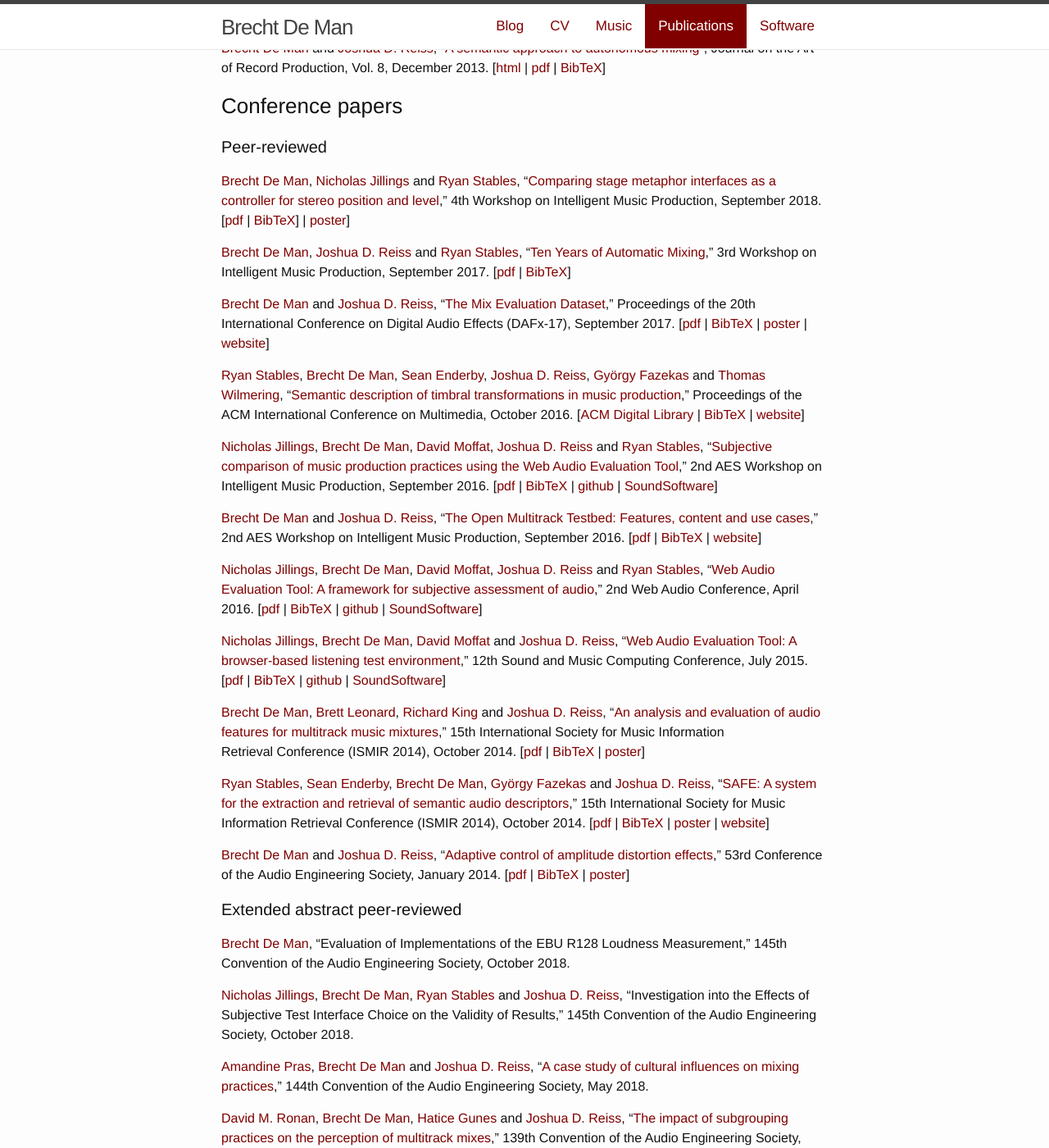
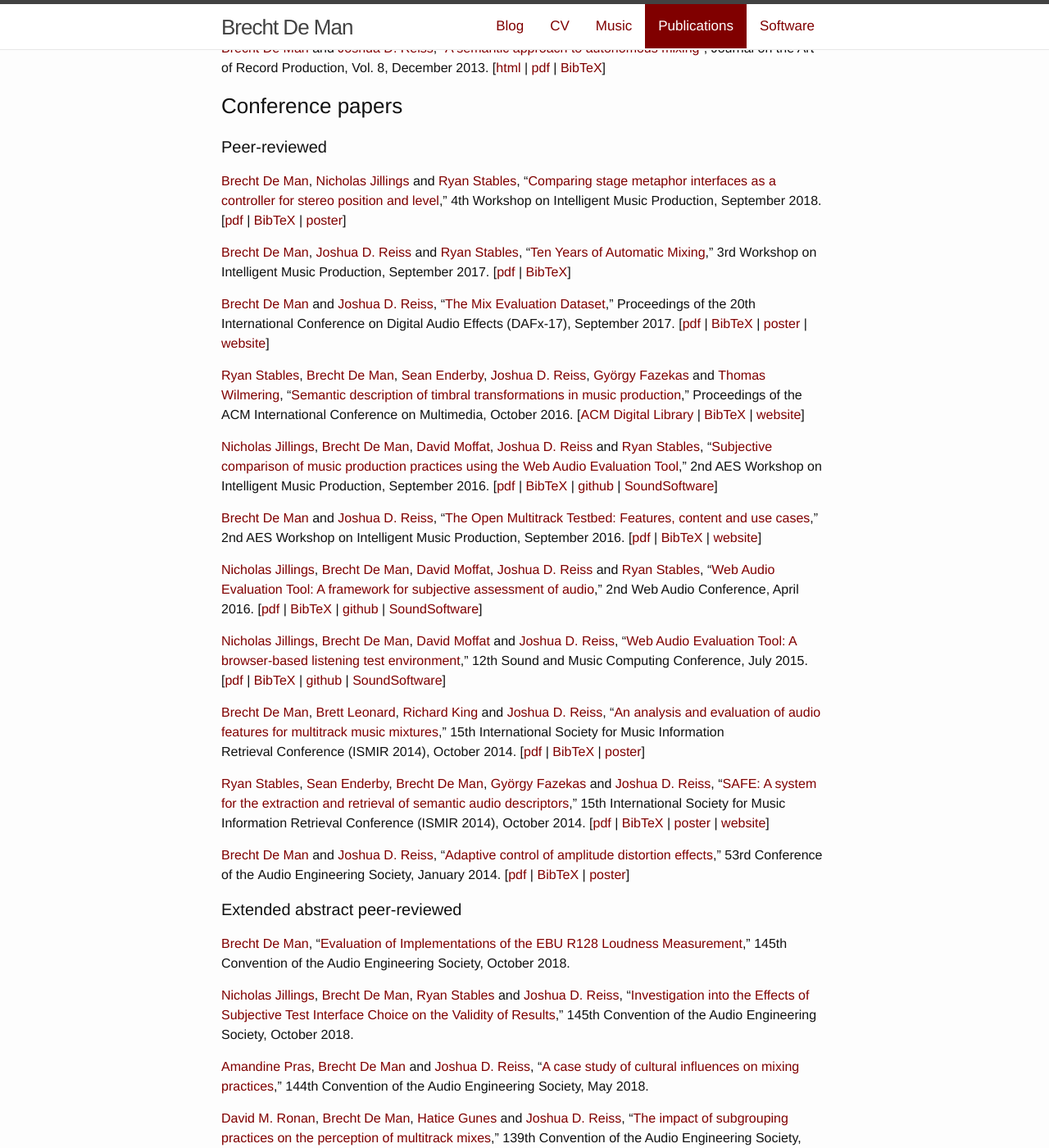
Before and after one commit to BrechtDeMan/BrechtDeMan.github.io, a Jekyll site: the page built from publications/index.md, in a window 1280 px wide and 1400 px high, scrolled down 582 px. Shown: the whole window at 82% size. Built offline with Jekyll 4.4.1, drawn with Linux system fonts in a browser that asks for light colours; nearby versions of some CDN libraries; part of the change alters nothing that is shown.

```diff
--- a/publications/index.md
+++ b/publications/index.md
@@ -41,7 +41,7 @@ redirect_from:
 #### Peer-reviewed
 
 {% include cc-by.html %} [Brecht De Man](/), [Nicholas Jillings](https://scholar.google.com/citations?user=oNx9j4sAAAAJ&hl=en) and [Ryan Stables](http://www.ryanstables.co.uk), “[Comparing stage metaphor interfaces as a controller for stereo position and level](/publications/pdf/WIMP4.pdf),” 4th Workshop on Intelligent Music Production, September 2018\.
-[[pdf](/publications/pdf/WIMP4.pdf) &#124; [BibTeX](/publications/BibTeX-txt/wimp4.txt)] &#124; [poster](/publications/posters/wimp2018poster.pdf)]
+[[pdf](/publications/pdf/WIMP4.pdf) &#124; [BibTeX](/publications/BibTeX-txt/wimp4.txt) &#124; [poster](/publications/posters/wimp2018poster.pdf)]
 
 {% include cc-by.html %} [Brecht De Man](/), [Joshua D. Reiss](http://www.eecs.qmul.ac.uk/~josh/) and [Ryan Stables](http://www.ryanstables.co.uk), “[Ten Years of Automatic Mixing](/publications/pdf/WIMP3.pdf),” 3rd Workshop on Intelligent Music Production, September 2017\.
 [[pdf](/publications/pdf/WIMP3.pdf) &#124; [BibTeX](/publications/BibTeX-txt/wimp3.txt)]
@@ -78,9 +78,9 @@ redirect_from:
 
 #### Extended abstract peer-reviewed
 
-[Brecht De Man](/), “Evaluation of Implementations of the EBU R128 Loudness Measurement,” 145th Convention of the Audio Engineering Society, October 2018.
+[Brecht De Man](/), “[Evaluation of Implementations of the EBU R128 Loudness Measurement](http://www.aes.org/e-lib/browse.cfm?elib=19790),” 145th Convention of the Audio Engineering Society, October 2018.
 
-[Nicholas Jillings](https://scholar.google.com/citations?user=oNx9j4sAAAAJ&hl=en), [Brecht De Man](/), [Ryan Stables](http://www.ryanstables.co.uk) and [Joshua D. Reiss](http://www.eecs.qmul.ac.uk/~josh/), “Investigation into the Effects of Subjective Test Interface Choice on the Validity of Results,” 145th Convention of the Audio Engineering Society, October 2018.
+[Nicholas Jillings](https://scholar.google.com/citations?user=oNx9j4sAAAAJ&hl=en), [Brecht De Man](/), [Ryan Stables](http://www.ryanstables.co.uk) and [Joshua D. Reiss](http://www.eecs.qmul.ac.uk/~josh/), “[Investigation into the Effects of Subjective Test Interface Choice on the Validity of Results](http://www.aes.org/e-lib/browse.cfm?elib=19760),” 145th Convention of the Audio Engineering Society, October 2018.
 
 [Amandine Pras](https://uniweb.uleth.ca/members/1049), [Brecht De Man](/) and [Joshua D. Reiss](http://www.elec.qmul.ac.uk/people/josh/index.htm), "[A case study of cultural influences on mixing practices](http://www.aes.org/e-lib/browse.cfm?elib=19463)," 144th Convention of the Audio Engineering Society, May 2018\.
 
```
